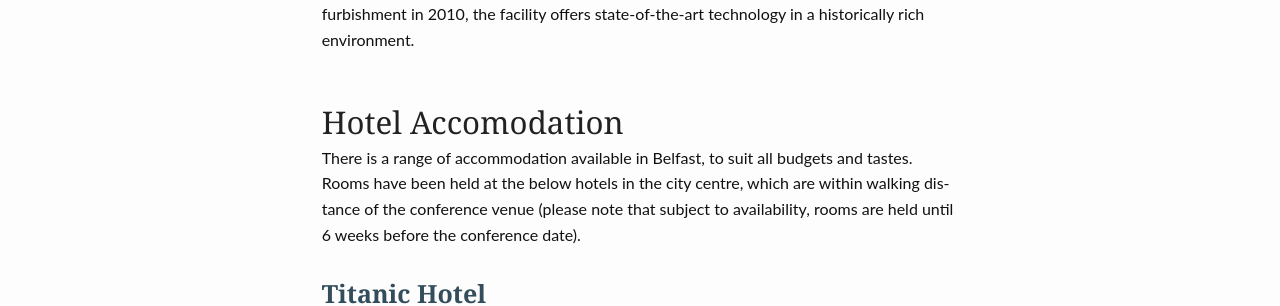
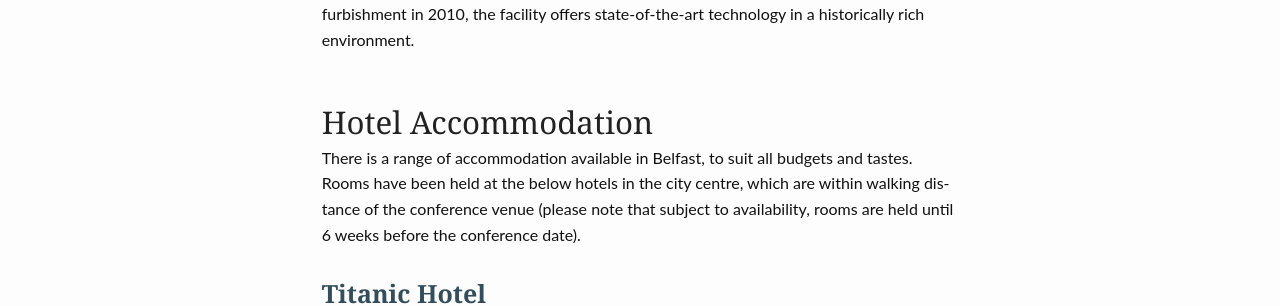
Before and after one commit to cluster2018/cluster2018, a Jekyll site: the page built from venue/index.md, in a window 1280 px wide and 900 px high, scrolled down 602 px. Shown: the part 159-465 px from the top of the window. Built offline with Jekyll 4.4.1, drawn with Linux system fonts in a browser that asks for light colours; comment, search, counter and statistics services are not loaded.

Commit message:
Fixed typo

```diff
--- a/venue/index.md
+++ b/venue/index.md
@@ -25,7 +25,7 @@ and several exquisite stain glass windows.  Following an £8million
 refurbishment in 2010, the facility offers state-of-the-art technology in a
 historically rich environment.
 
-## Hotel Accomodation
+## Hotel Accommodation
 
 There is a range of accommodation available in Belfast, to suit all budgets and
 tastes.  Rooms have been held at the below hotels in the city centre, which are
```
